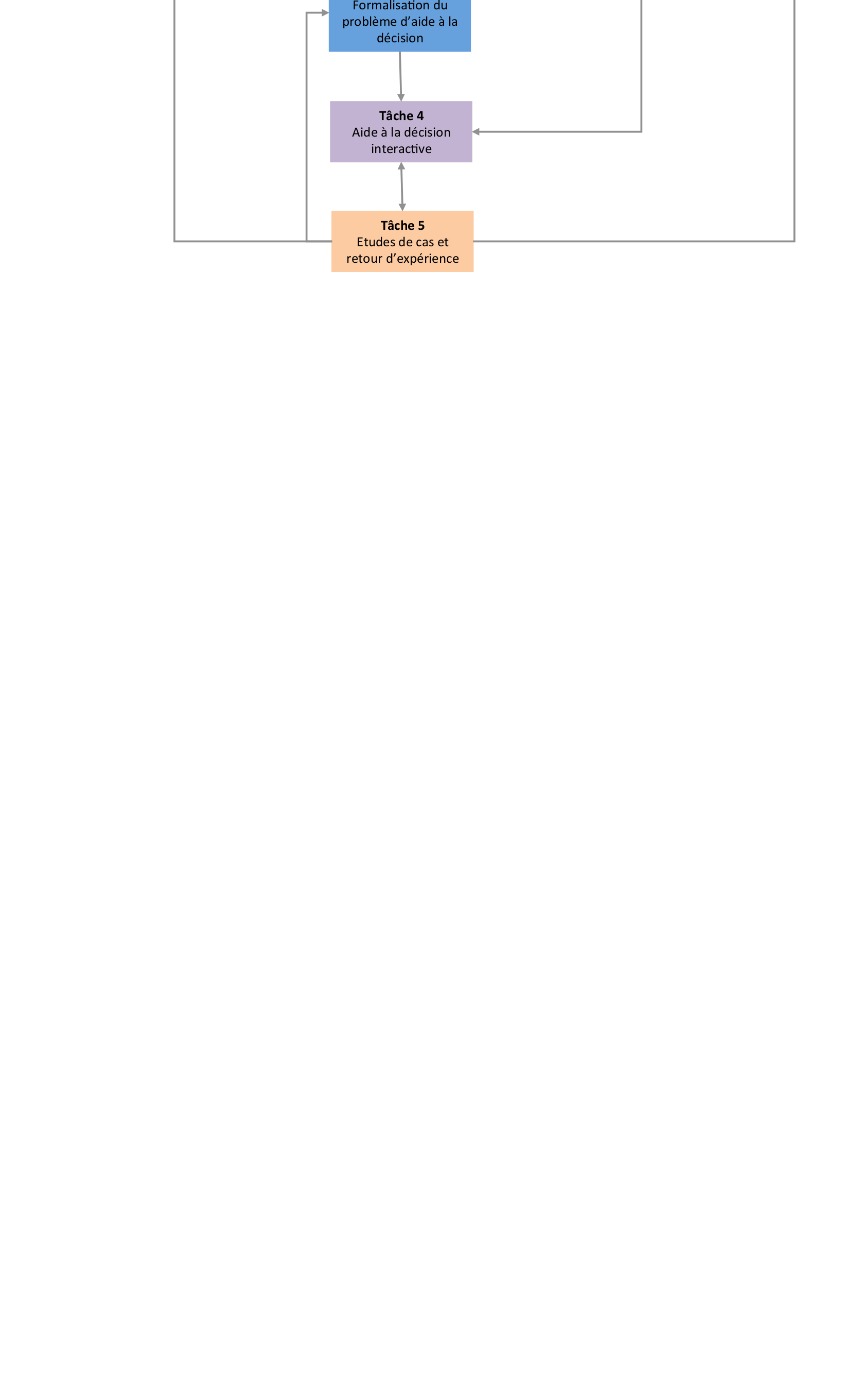
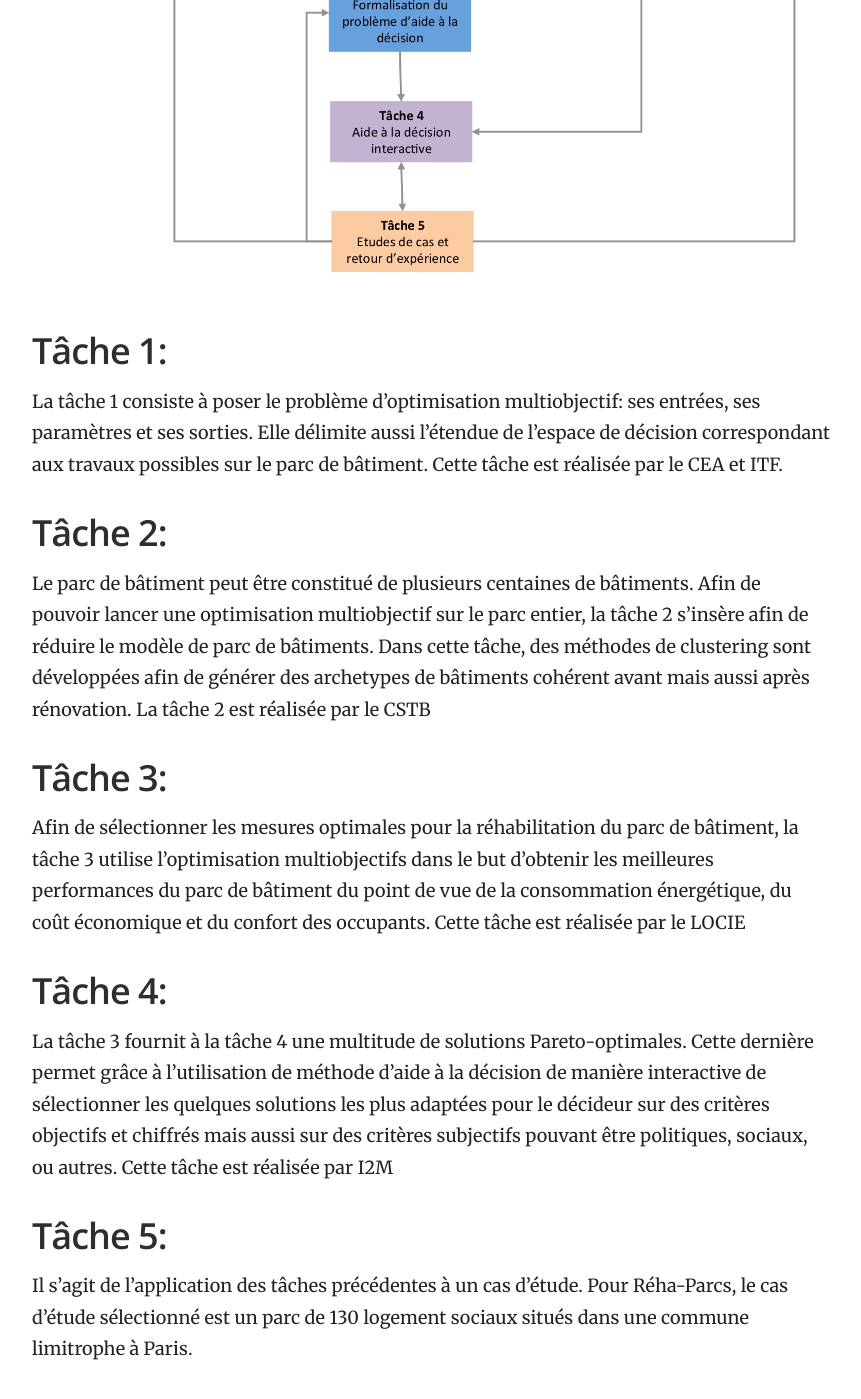
Before and after one commit to locie/reha-parcs, a Jekyll site: the page built from _docs/Reha-Parcs.md, in a window 1280 px wide and 1400 px high, scrolled down 753 px. Shown: the whole window, without its empty margins (358-1219 px from the left). Built offline with Jekyll 4.4.1, drawn with Linux system fonts in a browser that asks for light colours; before the commit the page ends 1103 px from its top, so only the background shows below that.

Commit message:
Update Reha-Parcs.md

```diff
--- a/_docs/Reha-Parcs.md
+++ b/_docs/Reha-Parcs.md
@@ -13,3 +13,22 @@ Les parcs de bâtiment visés par le projet ont les caractéristiques suivantes:
 
 Le projet est constitué de 5 tâches:
 ![Description du projet Reha-Parcs](https://github.com/locie/reha-parcs/blob/gh-pages/images/project.png)
+
+## Tâche 1:
+La tâche 1 consiste à poser le problème d'optimisation multiobjectif: ses entrées, ses paramètres et ses sorties. Elle délimite aussi l'étendue de l'espace de décision correspondant aux travaux possibles sur le parc de bâtiment.
+Cette tâche est réalisée par le CEA et ITF.
+
+## Tâche 2:
+Le parc de bâtiment peut être constitué de plusieurs centaines de bâtiments. Afin de pouvoir lancer une optimisation multiobjectif sur le parc entier, la tâche 2 s'insère afin de réduire le modèle de parc de bâtiments. Dans cette tâche, des méthodes de clustering sont développées afin de générer des archetypes de bâtiments cohérent avant mais aussi après rénovation.
+La tâche 2 est réalisée par le CSTB
+
+## Tâche 3:
+Afin de sélectionner les mesures optimales pour la réhabilitation du parc de bâtiment, la tâche 3 utilise l'optimisation multiobjectifs dans le but d'obtenir les meilleures performances du parc de bâtiment du point de vue de la consommation énergétique, du coût économique et du confort des occupants.
+Cette tâche est réalisée par le LOCIE
+
+## Tâche 4:
+La tâche 3 fournit à la tâche 4 une multitude de solutions Pareto-optimales. Cette dernière permet grâce à l'utilisation de méthode d'aide à la décision de manière interactive de sélectionner les quelques solutions les plus adaptées pour le décideur sur des critères objectifs et chiffrés mais aussi sur des critères subjectifs pouvant être politiques, sociaux, ou autres.
+Cette tâche est réalisée par I2M
+
+## Tâche 5:
+Il s'agit de l'application des tâches précédentes à un cas d'étude. Pour Réha-Parcs, le cas d'étude sélectionné est un parc de 130 logement sociaux situés dans une commune limitrophe à Paris.
```
